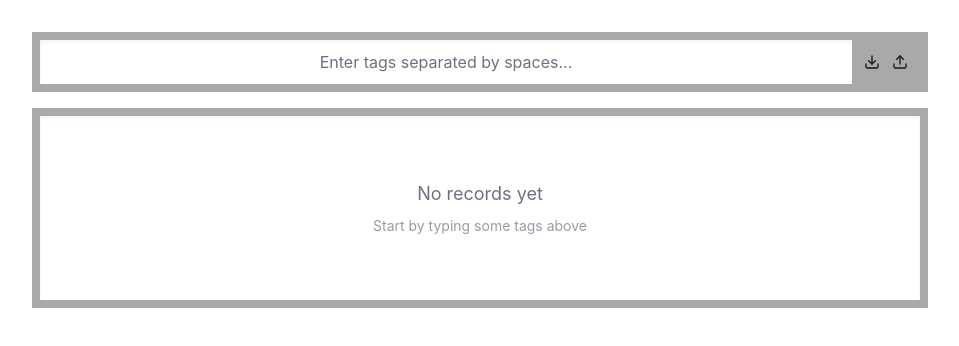
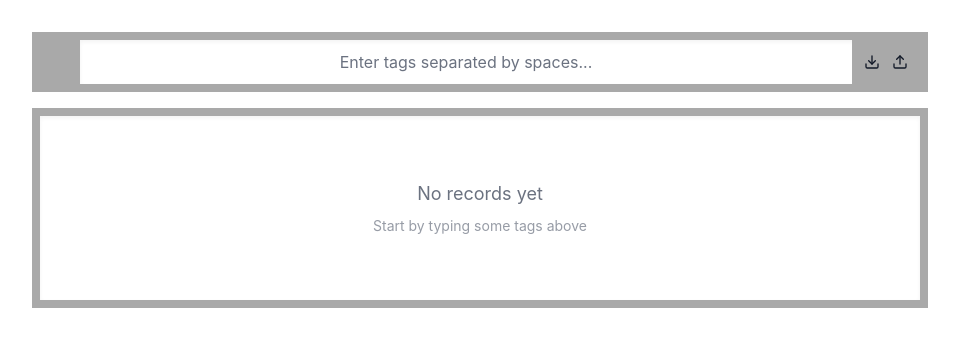
Before and after one commit to aiaiai-copilot/misc-by-lovable, a React (Vite) app: page / in a window 1280 px wide. Shown: the top 346 px of the page, without its empty margins (160-1119 px from the left). Built offline with nearby package versions, Linux system fonts and the light colour scheme; the HTML template or start-up script is replaced by a standard one.

Commit message:
Add left border to input area

```diff
--- a/src/components/MiscInput.tsx
+++ b/src/components/MiscInput.tsx
@@ -75,7 +75,7 @@ export const MiscInput = forwardRef<HTMLInputElement, MiscInputProps>(({
   };
 
   return (
-    <div className={cn("relative w-full border-8 border-l-16 rounded-md bg-background shadow-inner overflow-hidden", className)} style={{ borderColor: '#A9A9A9' }}>
+    <div className={cn("relative w-full border-8 rounded-md bg-background shadow-inner overflow-hidden", className)} style={{ borderColor: '#A9A9A9', borderLeftWidth: '48px' }}>
       <div className="flex items-stretch">
         <input
           ref={ref}
```
